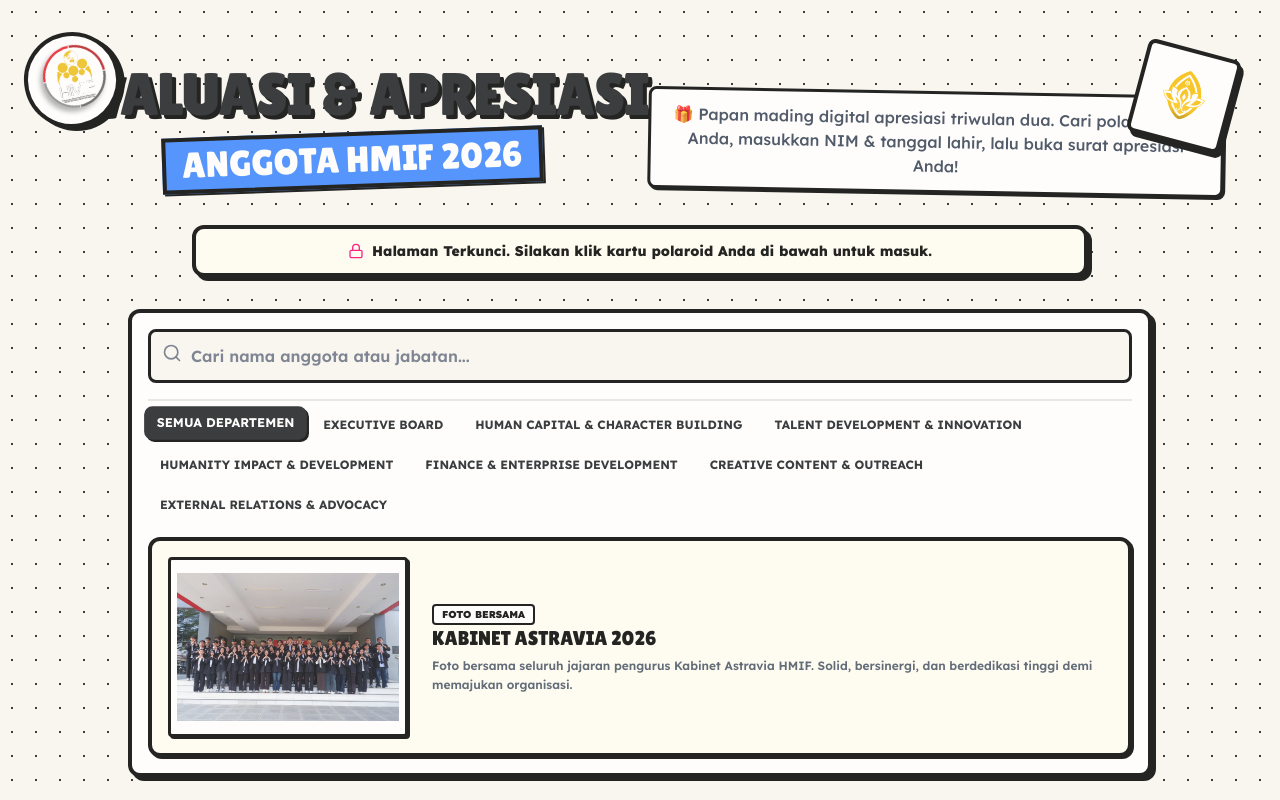
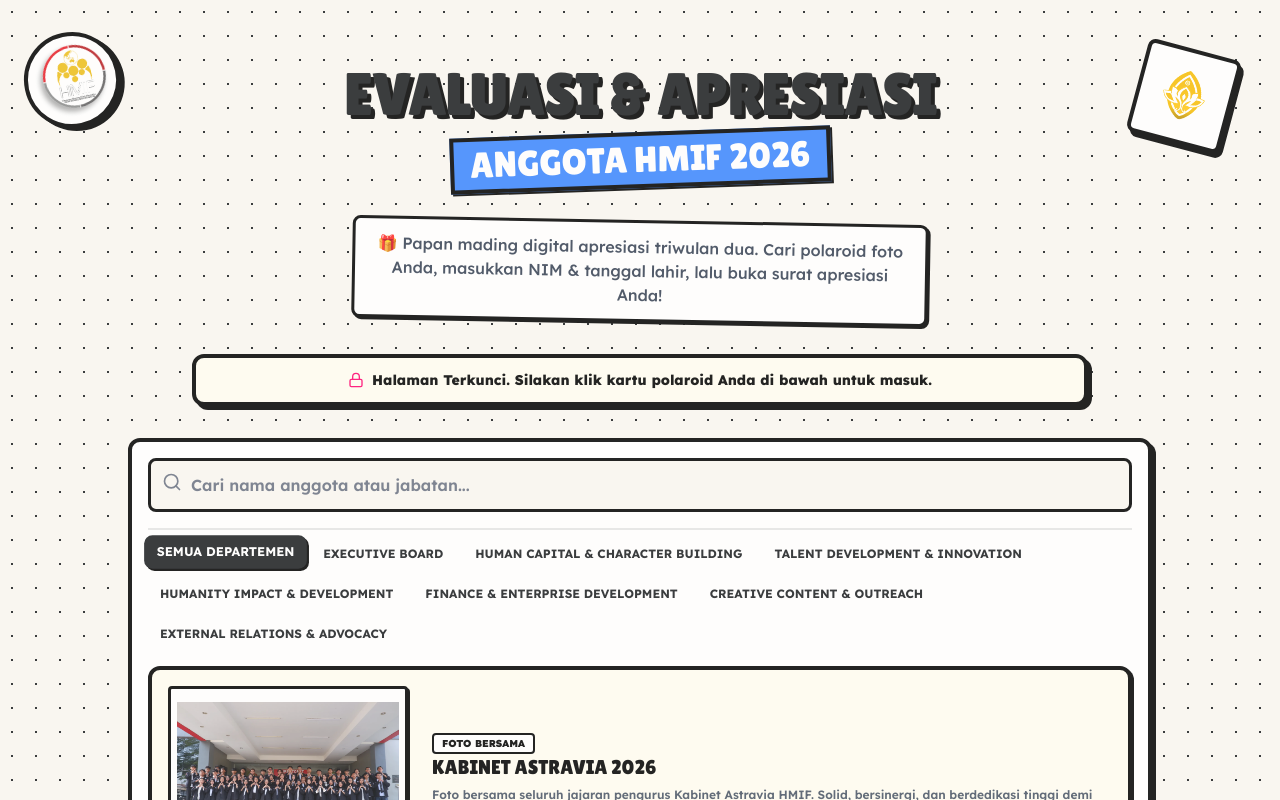
Before and after one commit to AedilAnsyah/project-eval, a Next.js app: page / in a window 1280 px wide. Shown: the top 800 px of the page. Built offline with nearby package versions, Linux system fonts and the light colour scheme; no server answers; the database is empty.

Commit message:
fix: refactor landing page header layout to flex column to prevent overlapping on desktop viewports

```diff
--- a/src/app/page.js
+++ b/src/app/page.js
@@ -176,9 +176,9 @@
       <div className="max-w-7xl w-full mx-auto px-4 md:px-8 pt-8 flex-grow">
 
         {/* Header Section */}
-        <header className="text-center my-8 relative">
+        <header className="flex flex-col items-center text-center my-8 relative gap-4">
 
-          <div className="inline-block relative">
+          <div className="relative">
             <h1 className="text-4xl md:text-6xl font-lilita uppercase tracking-tight text-[#1A1D20] drop-shadow-[4px_4px_0px_#000] leading-none mb-2">
               Evaluasi & Apresiasi
             </h1>
@@ -189,7 +189,7 @@
             </div>
           </div>
 
-          <p className="max-w-xl mx-auto mt-6 text-sm md:text-base font-lexend font-medium text-gray-700 bg-white border-3 border-black p-3 rounded-lg shadow-neo-sm rotate-[1deg] inline-block">
+          <p className="max-w-xl mt-4 text-sm md:text-base font-lexend font-medium text-gray-700 bg-white border-3 border-black p-3 rounded-lg shadow-neo-sm rotate-[1deg]">
             🎁 Papan mading digital apresiasi triwulan dua. Cari polaroid foto Anda, masukkan NIM & tanggal lahir, lalu buka surat apresiasi Anda!
           </p>
         </header>
```
